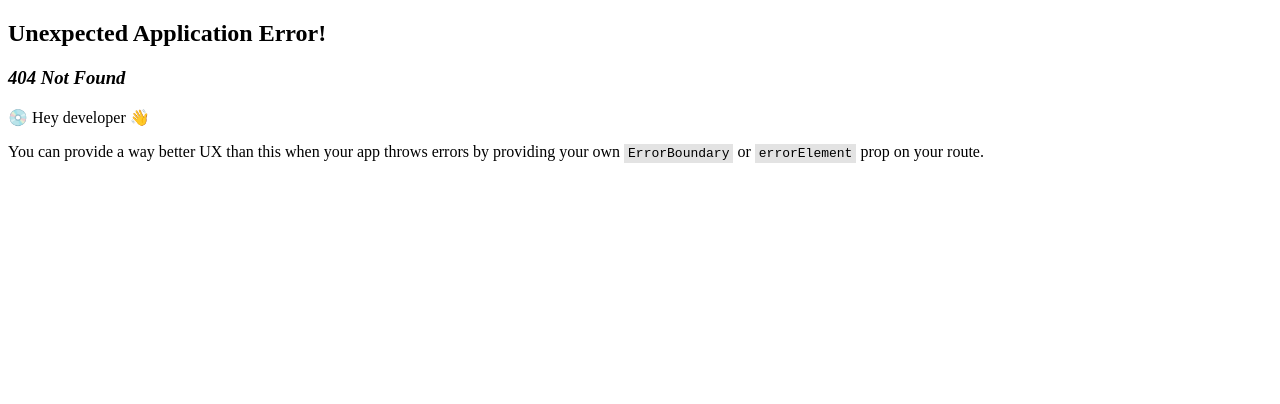
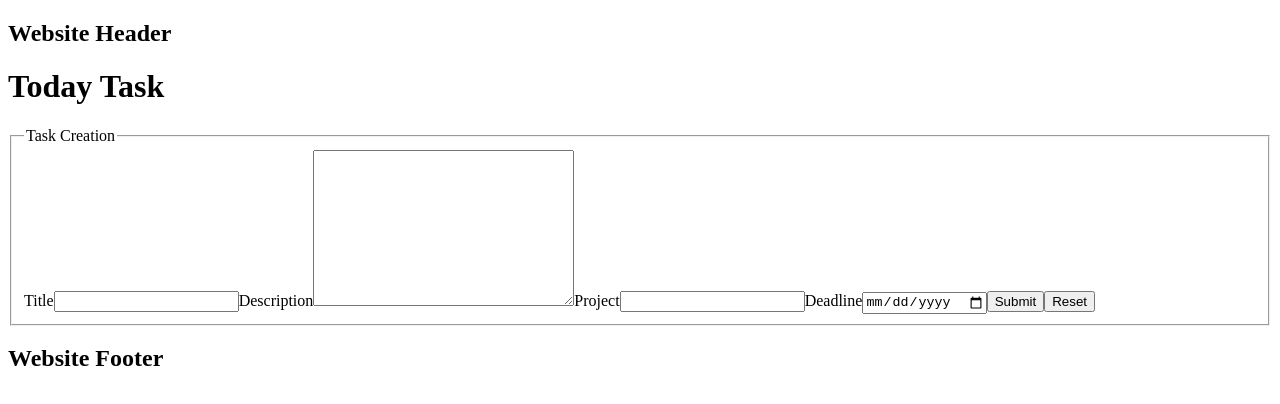
Before and after one commit to nathanEvrardDaCunha/quickTasks_front, a React (Vite) app: page /today in a window 1280 px wide. Before the commit this address had no page. Shown: the top 404 px of the page. Built offline with nearby package versions, Linux system fonts and the light colour scheme.

Commit message:
feat(core): create experimental today task page logic

```diff
--- a/src/App.tsx
+++ b/src/App.tsx
@@ -1,8 +1,9 @@
 import { createBrowserRouter, RouterProvider } from 'react-router-dom';
+import { QueryClient, QueryClientProvider } from '@tanstack/react-query';
 import Home from './pages/Home';
 import Login from './pages/Login';
 import Register from './pages/Register';
-import { QueryClient, QueryClientProvider } from '@tanstack/react-query';
+import Today from './pages/Today';
 
 // In index.html:
 // TO-DO: Add all generic meta tag.
@@ -13,10 +14,13 @@ import { QueryClient, QueryClientProvider } from '@tanstack/react-query';
 
 const queryClient = new QueryClient();
 
+// The "/today" route should required being connected.
+
 const router = createBrowserRouter([
     { path: '/', element: <Home /> },
     { path: '/login', element: <Login /> },
     { path: '/register', element: <Register /> },
+    { path: '/today', element: <Today /> },
 ]);
 
 // TO-CONSIDER: Add react query dev tools ?
--- a/src/pages/Register.tsx
+++ b/src/pages/Register.tsx
@@ -27,7 +27,7 @@ function Register() {
         password: '',
     });
 
-    // Hook ('useSomething' don't trigger at every rerunder it seem)
+    // Hook ('useSomething' don't trigger at every rerender it seem)
     // What about normal function ? Create one and see for yourself !
 
     const mutation = useMutation({
--- /dev/null
+++ b/src/pages/Today.tsx
@@ -0,0 +1,209 @@
+import { useMutation } from '@tanstack/react-query';
+import { useState } from 'react';
+
+type Task = {
+    id: number;
+    title: string;
+    description: string;
+    completed: boolean;
+    project: string;
+    deadline: string; //Date or string ?
+};
+
+type PostTask = {
+    title: string;
+    description: string;
+    project: string;
+    deadline: string; //Date or string ?
+};
+
+type APIError = {
+    name: string;
+    cause: string;
+    stack: string;
+};
+
+type APISuccess = {
+    status: string;
+    message: string;
+    temporary: {
+        title: string;
+        description: string;
+        project: string;
+        deadline: string;
+    };
+};
+
+// Create custom Error more detailed ?
+
+function Today() {
+    const [formData, setFormData] = useState<PostTask>({
+        title: '',
+        description: '',
+        project: '',
+        deadline: '',
+    });
+
+    const mutation = useMutation({
+        mutationKey: ['postTask'],
+        mutationFn: async (task: PostTask) => {
+            const result = await fetch(`http://localhost:5003/api/task/task`, {
+                method: 'POST',
+                headers: {
+                    'Content-Type': 'application/json',
+                },
+                body: JSON.stringify(task),
+            });
+
+            if (!result.ok) {
+                const errorData: APIError = await result.json();
+                throw errorData;
+            }
+
+            return await result.json();
+        },
+        // Delete "temporary"
+        onSuccess(temporary: APISuccess) {
+            console.log(temporary);
+            handleReset();
+        },
+        onError(error: APIError) {
+            console.error(`${error.name}: ${error.cause}`);
+        },
+    });
+
+    function handleAction(formData: FormData) {
+        const title = formData.get('title');
+        const description = formData.get('description');
+        const project = formData.get('project');
+        const deadline = formData.get('deadline');
+
+        if (!title) {
+            throw new Error(`Couldn't find the title property of the form !`);
+        }
+
+        if (!description) {
+            throw new Error(
+                `Couldn't find the description property of the form !`
+            );
+        }
+
+        if (!project) {
+            throw new Error(`Couldn't find the project property of the form !`);
+        }
+
+        if (!deadline) {
+            throw new Error(
+                `Couldn't find the deadline property of the form !`
+            );
+        }
+
+        const task: PostTask = {
+            title: title as string,
+            description: description as string,
+            project: project as string,
+            deadline: deadline as string, //Date or string ?
+        };
+
+        mutation.mutate(task);
+    }
+
+    function handleOnChange(event: any) {
+        const { name, value } = event.target;
+        setFormData((previous) => ({
+            ...previous,
+            [name]: value,
+        }));
+    }
+
+    function handleReset() {
+        setFormData({
+            title: '',
+            description: '',
+            project: '',
+            deadline: '',
+        });
+    }
+
+    return (
+        <>
+            <header>
+                <h2>Website Header</h2>
+            </header>
+            <main>
+                {/* Display the task due today and the one that are not complete but should have been completed earlier */}
+                <h1>Today Task</h1>
+                {/* Allow user to create new task for any day */}
+                {/* Allow user to complete one today task */}
+                {/* Allow user to delete one today task */}
+                {/* Allow user to modify one today task */}
+
+                {mutation.isSuccess && (
+                    <h2>Success: {(mutation.data as APISuccess).message}</h2>
+                )}
+
+                {mutation.error && (
+                    <h2>Error: {(mutation.error as APIError).cause} </h2>
+                )}
+
+                {mutation.isPending && <h2>Action processing...</h2>}
+
+                <form action={handleAction}>
+                    <fieldset>
+                        <legend>Task Creation</legend>
+                        <label htmlFor="title">Title</label>
+                        <input
+                            type="text"
+                            name="title"
+                            id="title"
+                            required={true}
+                            value={formData.title}
+                            onChange={handleOnChange}
+                        />
+                        <label htmlFor="description">Description</label>
+                        <textarea
+                            name="description"
+                            id="description"
+                            cols={30}
+                            rows={10}
+                            required={true}
+                            value={formData.description}
+                            onChange={handleOnChange}
+                        ></textarea>
+                        <label htmlFor="project">Project</label>
+                        <input
+                            type="text"
+                            name="project"
+                            id="project"
+                            required={true}
+                            value={formData.project}
+                            onChange={handleOnChange}
+                        />
+                        <label htmlFor="deadline">Deadline</label>
+                        {/* Does the date return a string or not ? */}
+                        {/* If "date" create problem, try "datetime-local" and the others */}
+                        <input
+                            type="date"
+                            name="deadline"
+                            id="deadline"
+                            required={true}
+                            value={formData.deadline}
+                            onChange={handleOnChange}
+                        />
+                        <button type="submit" disabled={mutation.isPending}>
+                            {mutation.isPending ? 'Submitting...' : 'Submit'}
+                        </button>
+                        <button type="button" onClick={handleReset}>
+                            Reset
+                        </button>{' '}
+                    </fieldset>
+                </form>
+            </main>
+            <footer>
+                <h2>Website Footer</h2>
+            </footer>
+        </>
+    );
+}
+
+export default Today;
```
